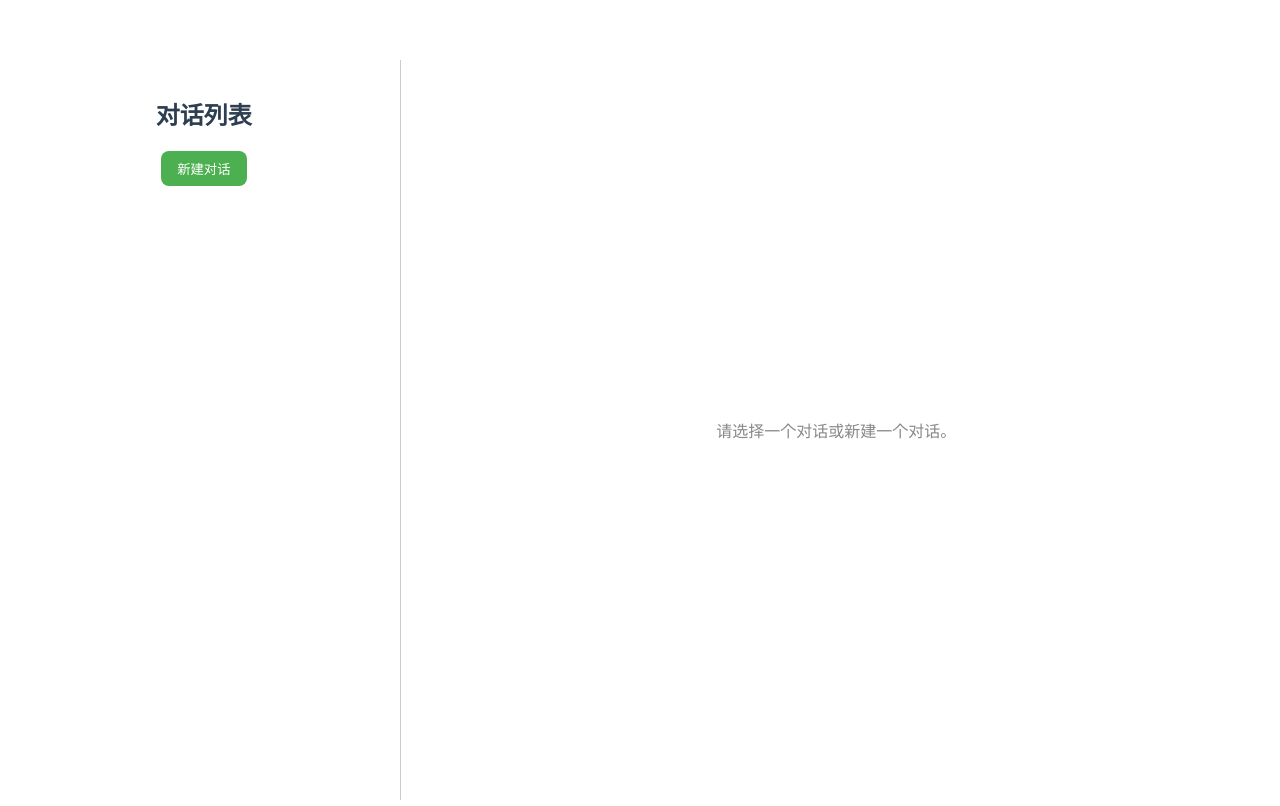
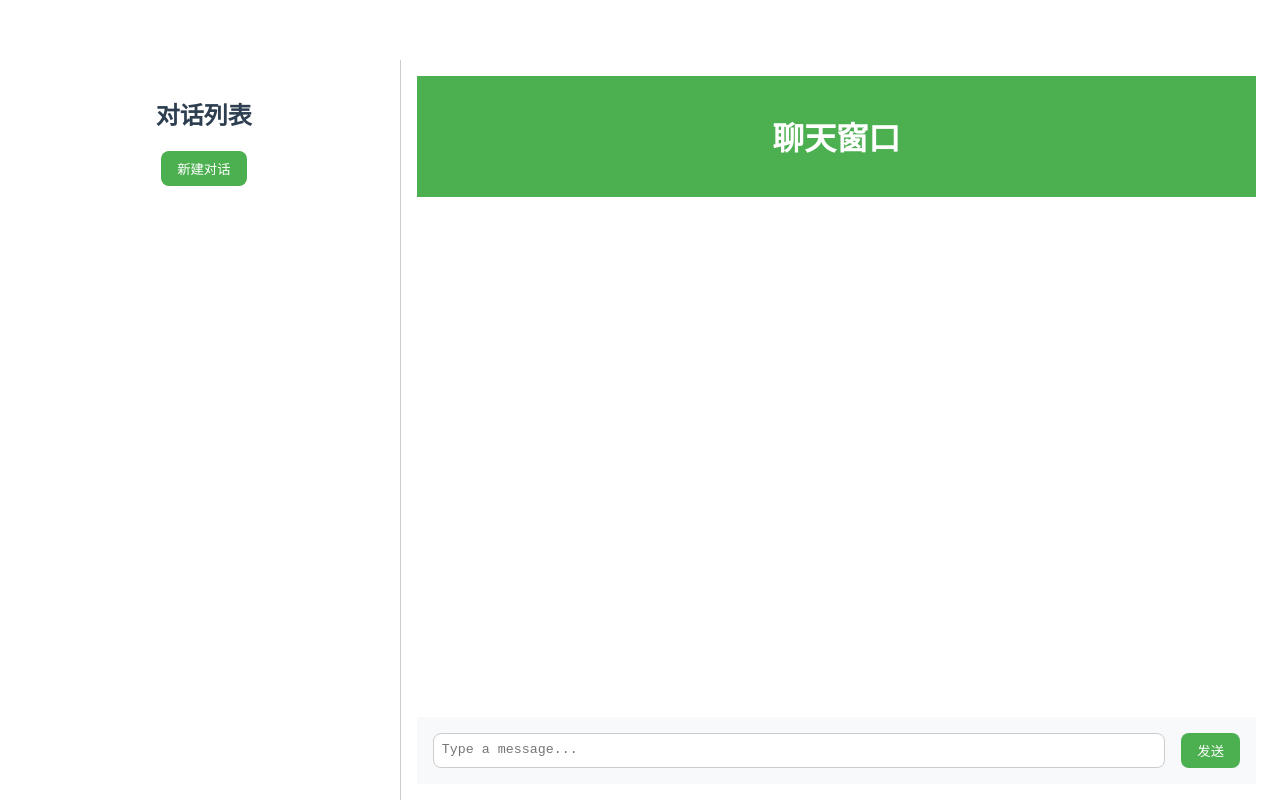
Before and after one commit to huweidong-ai/chat-ai-vue, a Vue app: page / in a window 1280 px wide. Built offline with nearby package versions, Linux system fonts and the light colour scheme.

Commit message:
feat(components): 优化聊天窗口功能和样式
- 新增头像和消息列表样式，提升用户体验- 优化聊天窗口标题显示逻辑，支持动态更新
- 重构消息发送和对话选择逻辑，支持创建新对话
- 设置聊天内容区域的最小和最大高度，优化布局

```diff
--- a/src/components/ConversationListAndChat.vue
+++ b/src/components/ConversationListAndChat.vue
@@ -9,13 +9,16 @@
         </li>
       </ul>
     </div>
-    <div class="chat-container" v-if="selectedDialog">
+    <div class="chat-container" v-if="selectedDialog || !hasSelectedDialogInitially">
       <header class="chat-header">
-        <h1>{{ selectedDialog.title }}</h1>
+        <h1>{{ chatHeaderTitle }}</h1>
       </header>
       <main class="chat-body">
         <ul class="message-list">
-          <li v-for="(msg, index) in selectedDialog.messages" :key="index" :class="['message', msg.type]">
+          <li v-for="(msg, index) in messagesToShow" :key="index" :class="['message', msg.type]">
+            <div class="avatar">
+              <span>{{ msg.type === 'outgoing' ? 'Me' : 'AI' }}</span>
+            </div>
             <span v-if="msg.type === 'system'" class="message-content">{{ msg.content }}</span>
             <span v-else v-html="renderMarkdown(msg.content)" class="message-content"></span>
           </li>
@@ -43,7 +46,7 @@
 </template>
 
 <script>
-import { ref, onMounted, onUnmounted, nextTick, watch, computed } from 'vue';
+import { ref, onMounted, nextTick, watch, computed, onUnmounted } from 'vue';
 import { fetchEventSource } from '@microsoft/fetch-event-source';
 import API_CONFIG from '@/config/api'; // 导入 API 配置
 import { parse as markedParse } from 'marked'; // 导入 marked 解析函数
@@ -62,17 +65,20 @@ export default {
     const selectedDialogId = ref(null);
     const message = ref('');
     const messageInput = ref(null);
+    const hasSelectedDialogInitially = ref(false);
 
     const loadDialogs = () => {
       dialogs.value = DialogService.getAllDialogs();
+      if (dialogs.value.length > 0) {
+        selectedDialogId.value = dialogs.value[0].id; // 默认选择第一个对话
+        hasSelectedDialogInitially.value = true;
+      }
     };
 
     const navigateToNewChat = () => {
-      // 创建一个新的对话并添加到对话列表中
-      const newDialog = DialogService.createDialog();
-      dialogs.value.push(newDialog);
-      // 选择新创建的对话
-      selectedDialogId.value = newDialog.id;
+      // 创建一个新的对话但不立即添加到对话列表中
+      selectedDialogId.value = null;
+      message.value = '';
     };
 
     const selectDialog = (id) => {
@@ -92,9 +98,27 @@ export default {
     const sendMessage = () => {
       if (message.value.trim()) {
         autoGrow(); // 确保在发送前更新高度
+
+        if (!selectedDialogId.value) {
+          // 如果没有选中的对话，则创建新的对话并添加到对话列表中
+          let newDialogTitle = message.value.substring(0, 50); // 截取前50个字符作为标题
+          if (newDialogTitle.length < message.value.length) {
+            newDialogTitle += '...'; // 添加省略号
+          }
+          const newDialog = DialogService.createDialog(newDialogTitle);
+          dialogs.value.push(newDialog);
+          selectedDialogId.value = newDialog.id;
+        }
+
+        // 确保 selectedDialog 已经被正确设置
+        if (!selectedDialog.value) {
+          selectedDialog.value = DialogService.getDialogById(selectedDialogId.value);
+        }
+
         // 发送消息到服务器
         const data = { question: message.value, userId: '123' };
         startEventSource(data);
+
         selectedDialog.value.messages.push({ content: message.value, type: 'outgoing' });
         message.value = ''; // 清空输入框
       }
@@ -286,15 +310,28 @@ export default {
     });
 
     watch(selectedDialogId, (newId) => {
-      selectedDialog.value = DialogService.getDialogById(newId);
-      scrollToBottom();
+      if (newId !== null) {
+        selectedDialog.value = DialogService.getDialogById(newId);
+        scrollToBottom();
+      }
+    });
+
+    const chatHeaderTitle = computed(() => {
+      if (selectedDialog.value && selectedDialog.value.messages.length > 0) {
+        const lastMessage = selectedDialog.value.messages[selectedDialog.value.messages.length - 1];
+        if (lastMessage.type === 'incoming') {
+          return lastMessage.content.split('\n')[0]; // 显示第一行作为标题
+        }
+      }
+      return '聊天窗口';
+    });
+
+    const messagesToShow = computed(() => {
+      return selectedDialog.value ? selectedDialog.value.messages : [];
     });
 
     onMounted(() => {
       loadDialogs();
-      if (dialogs.value.length > 0) {
-        selectedDialogId.value = dialogs.value[0].id; // 默认选择第一个对话
-      }
     });
 
     onUnmounted(() => {
@@ -325,7 +362,10 @@ export default {
       isCurrentDialogStreaming,
       navigateToNewChat,
       selectDialog,
-      formatDate
+      formatDate,
+      chatHeaderTitle,
+      messagesToShow,
+      hasSelectedDialogInitially
     };
   }
 };
@@ -341,6 +381,7 @@ export default {
   width: 30%;
   padding: 1rem;
   border-right: 1px solid #ccc;
+  overflow-y: auto;
 }
 
 .new-dialog-btn {
@@ -389,6 +430,8 @@ export default {
 
 .chat-body {
   flex-grow: 1;
+  min-height: 100px; /* 设置最小高度 */
+  max-height: 500px; /* 设置最大高度 */
   overflow-y: auto;
   padding: 1rem;
 }
@@ -401,14 +444,29 @@ export default {
 
 .message {
   margin-bottom: 1rem;
+  display: flex;
+  align-items: flex-start;
 }
 
 .message.outgoing {
-  text-align: right;
+  justify-content: flex-end;
 }
 
 .message.incoming {
-  text-align: left;
+  justify-content: flex-start;
+}
+
+.avatar {
+  display: inline-flex;
+  align-items: center;
+  justify-content: center;
+  width: 30px;
+  height: 30px;
+  border-radius: 50%;
+  background-color: #ddd;
+  color: #555;
+  font-size: 14px;
+  margin-right: 1rem;
 }
 
 .message-content {
```
